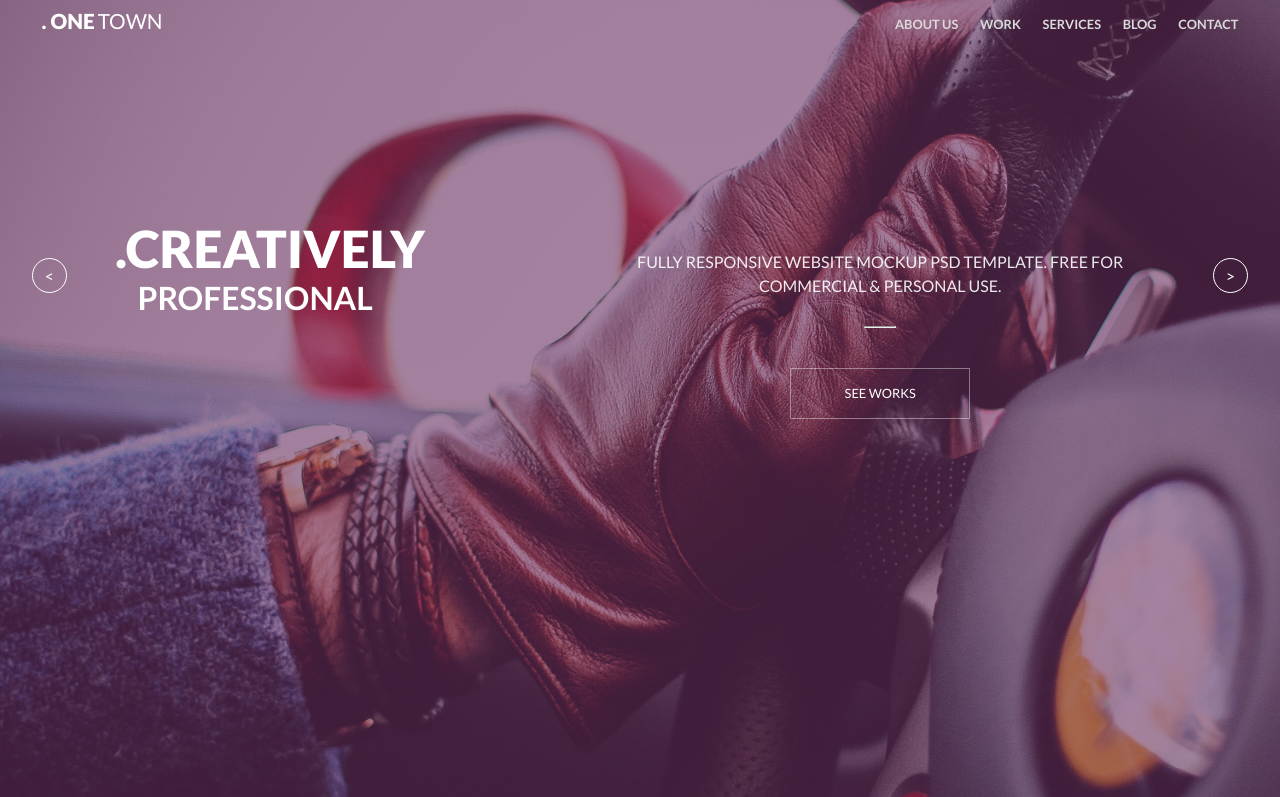
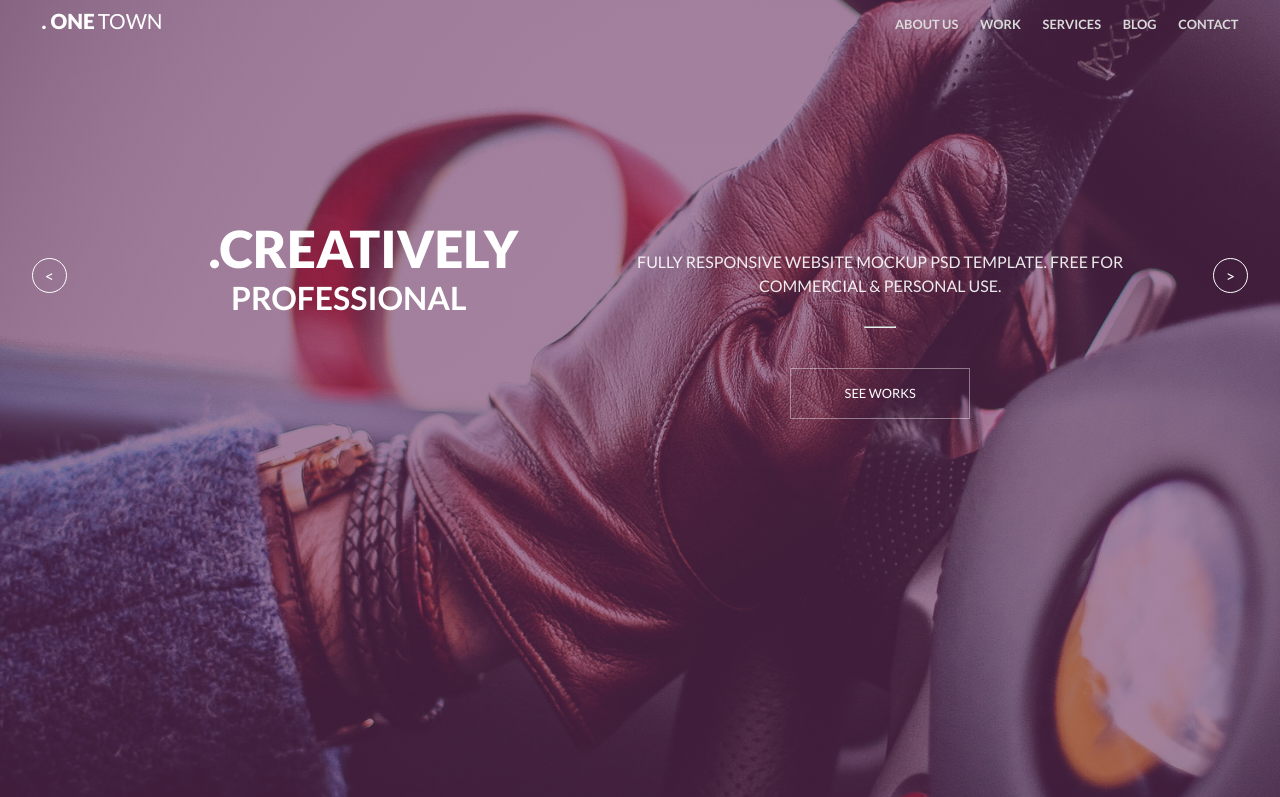
Before and after one commit to mohamedy72/OneTown.github.io, a plain HTML site: page index.html in a window 1280 px wide. Shown: the top 797 px of the page. Drawn offline with Linux system fonts and the light colour scheme.

Commit message:
Fixed some spacing

```diff
--- a/css/responsive.css
+++ b/css/responsive.css
@@ -41,6 +41,10 @@
 
   .hero-body .right {
     width: 55%;
+  }
+
+  .hero-body .left {
+    width: 40%
   }
 
   .hero-body .left div,
```
Also changed, not shown: 1 other file.
